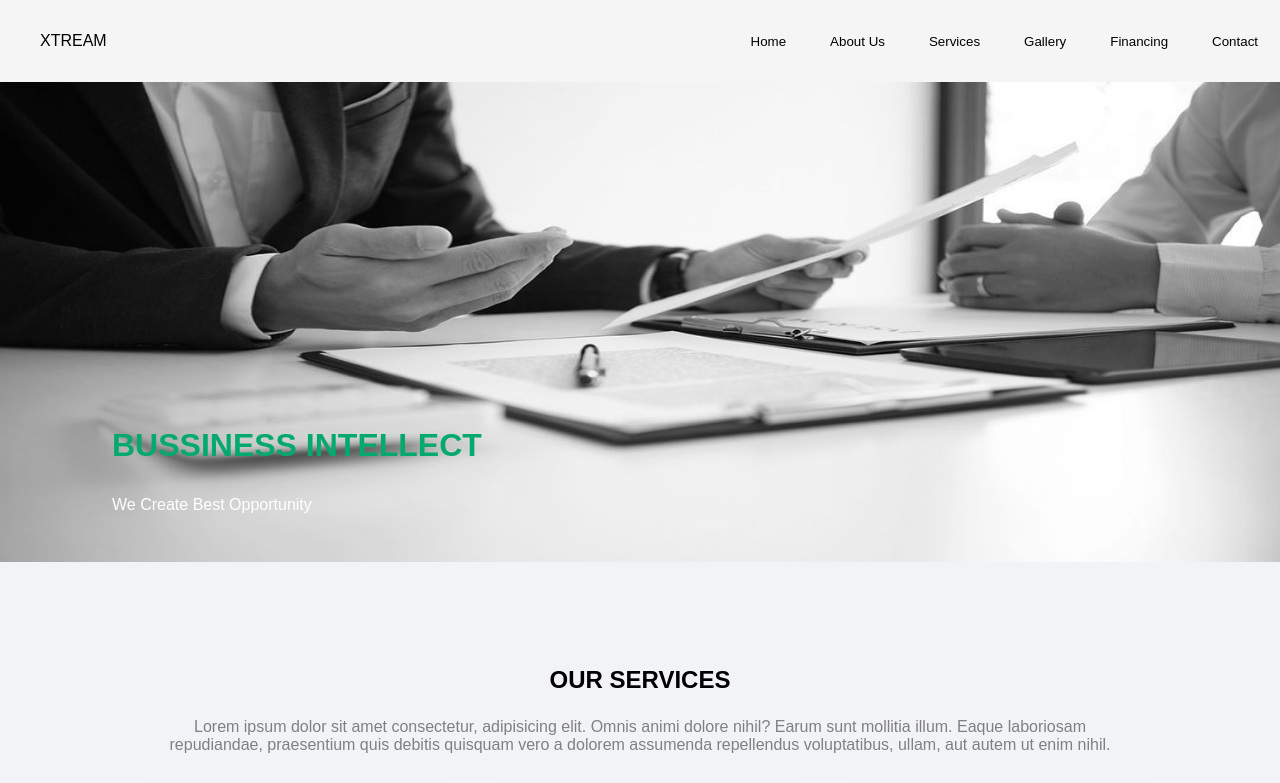
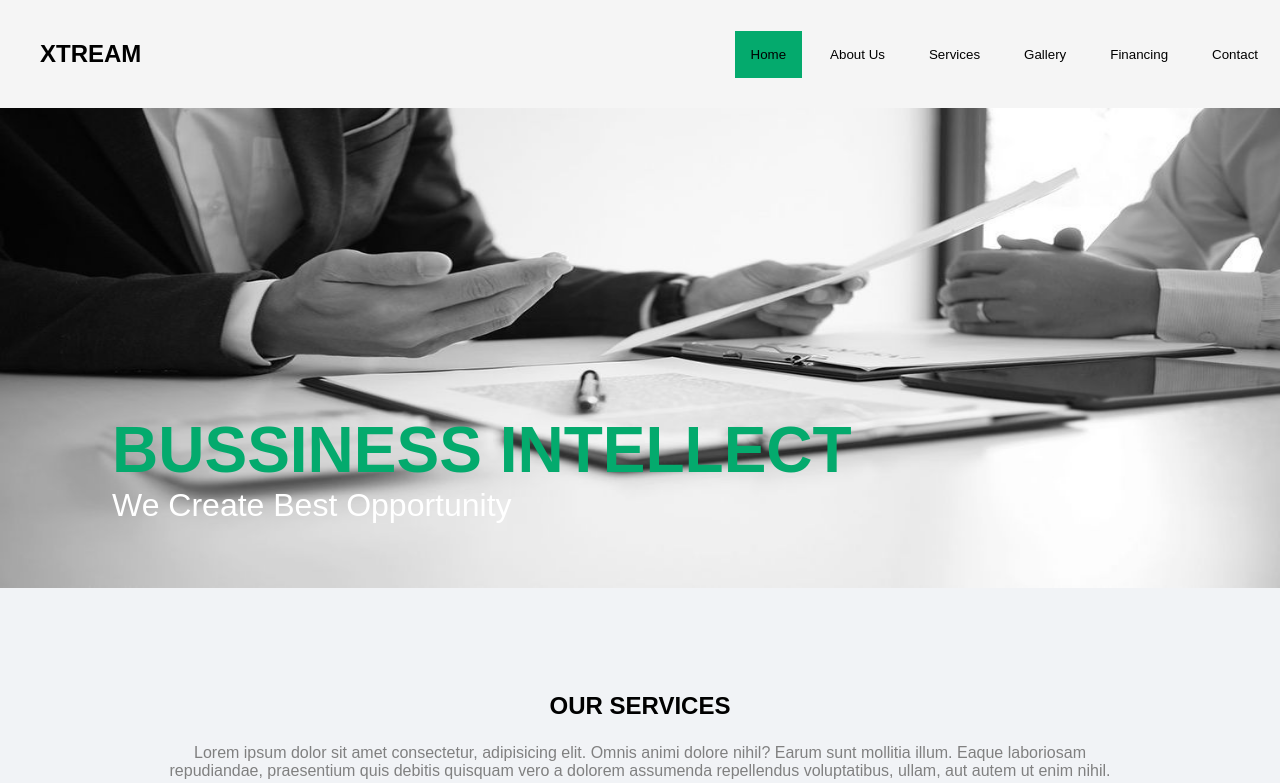
Before and after one commit to Akash-Rana-25/html-task, a plain HTML site: page task_2_html/task2.html in a window 1280 px wide. Shown: the top 783 px of the page. Drawn offline with Linux system fonts and the light colour scheme.

Commit message:
task 2 added

```diff
--- a/task_2_html/stylesheet.css
+++ b/task_2_html/stylesheet.css
@@ -40,8 +40,12 @@ li a:link {
 li a:hover {
   background-color: rgb(4, 170, 109);
   color: white;
+
 }
-
+.active{
+  background-color: rgb(4, 170, 109);
+  color: white;
+}
 .photo {
   height: 30rem;
   flex-wrap: wrap;
--- a/task_2_html/task2.html
+++ b/task_2_html/task2.html
@@ -13,9 +13,9 @@
         <div class="nav">
             <ul>
                 <li class="logo">
-                    <p>XTREAM</p>
+                    <p style="font-weight: bolder;font-size: 1.5rem">XTREAM</p>
                 </li>
-                <li><button><a href="#">Home</a></button></li>
+                <li><button><a class="active" href="#">Home</a></button></li>
                 <li><button><a href="#">About Us</a></button></li>
                 <li><button><a href="#">Services</a></button></li>
                 <li><button><a href="#">Gallery</a></button></li>
@@ -27,35 +27,39 @@
             <div class="photo">
                 <img src="task2_img/top.jpeg" alt="top img">
                 <div class="transbox">
-                    <p style="color: rgb(4, 170, 109); font-size: xx-large;font-weight: bolder;">BUSSINESS INTELLECT</p>
-                    <p style="color: white;">We Create Best Opportunity</p>
+                    <p style="color: rgb(4, 170, 109); font-size: 4rem;font-weight: bolder;margin-bottom: 0;">BUSSINESS
+                        INTELLECT</p>
+                    <p style="color: white;font-size: 2rem;margin-top: 0;">We Create Best Opportunity</p>
                 </div>
             </div>
         </div>
         <div class="mid">
             <p style="padding-top: 5rem;font-weight: bolder;font-size: x-large;">OUR SERVICES</p>
-            <p style="margin-left: 10rem; margin-right: 10rem; color: gray;">Lorem ipsum dolor sit amet consectetur, adipisicing
+            <p style="margin-left: 10rem; margin-right: 10rem; color: gray;">Lorem ipsum dolor sit amet consectetur,
+                adipisicing
                 elit. Omnis animi dolore nihil? Earum sunt mollitia illum. Eaque laboriosam repudiandae, praesentium
                 quis debitis quisquam vero a dolorem assumenda repellendus voluptatibus, ullam, aut autem ut enim nihil.
             </p>
             <div class="service_cards">
                 <div class="one">
                     <i class="fa fa-user" style="font-size:48px;color:rgb(4, 170, 109)"></i>
-                    <p style="text-decoration: 3px underline rgb(4, 170, 109);">Consulting</p>
+                    <p style="text-decoration: 3px underline rgb(4, 170, 109);text-underline-offset: 1em;">Consulting
+                    </p>
                     <p style=" display: flex; justify-content: center;">Lorem ipsum dolor sit amet consectetur,
                         adipisicing
                         elit. Tempore, quia!</p>
                 </div>
                 <div class="two">
                     <i class="fa fa-briefcase" style="font-size:48px;color:rgb(4, 170, 109)"></i>
-                    <p style="text-decoration: 3px underline rgb(4, 170, 109);">Finance</p>
+                    <p style="text-decoration: 3px underline rgb(4, 170, 109);text-underline-offset: 1em;">Finance</p>
                     <p style=" display: flex; justify-content: center;">Lorem ipsum dolor sit amet consectetur
                         adipisicing
                         elit. Rem, nisi. </p>
                 </div>
                 <div class="three">
                     <i class="fa fa-desktop" style="font-size:48px;color:rgb(4, 170, 109)"></i>
-                    <p style="text-decoration: 3px underline rgb(4, 170, 109);">Development</p>
+                    <p style="text-decoration: 3px underline rgb(4, 170, 109);text-underline-offset: 1em;">Development
+                    </p>
                     <p style=" display: flex; justify-content: center;">Lorem ipsum dolor sit amet consectetur
                         adipisicing
                         elit. Id, nihil. </p>
@@ -78,8 +82,7 @@
                         </div>
                     </div>
                     <p style=" display: flex; justify-content: center;">Lorem ipsum, dolor sit amet consectetur
-                        adipisicing
-                        elit. Corrupti quis minima numquam hic, impedit iusto? </p>
+                        adipisicing elit. Corrupti quis minima numquam hic, impedit iusto? </p>
 
                 </div>
                 <div class="p_two">
```
